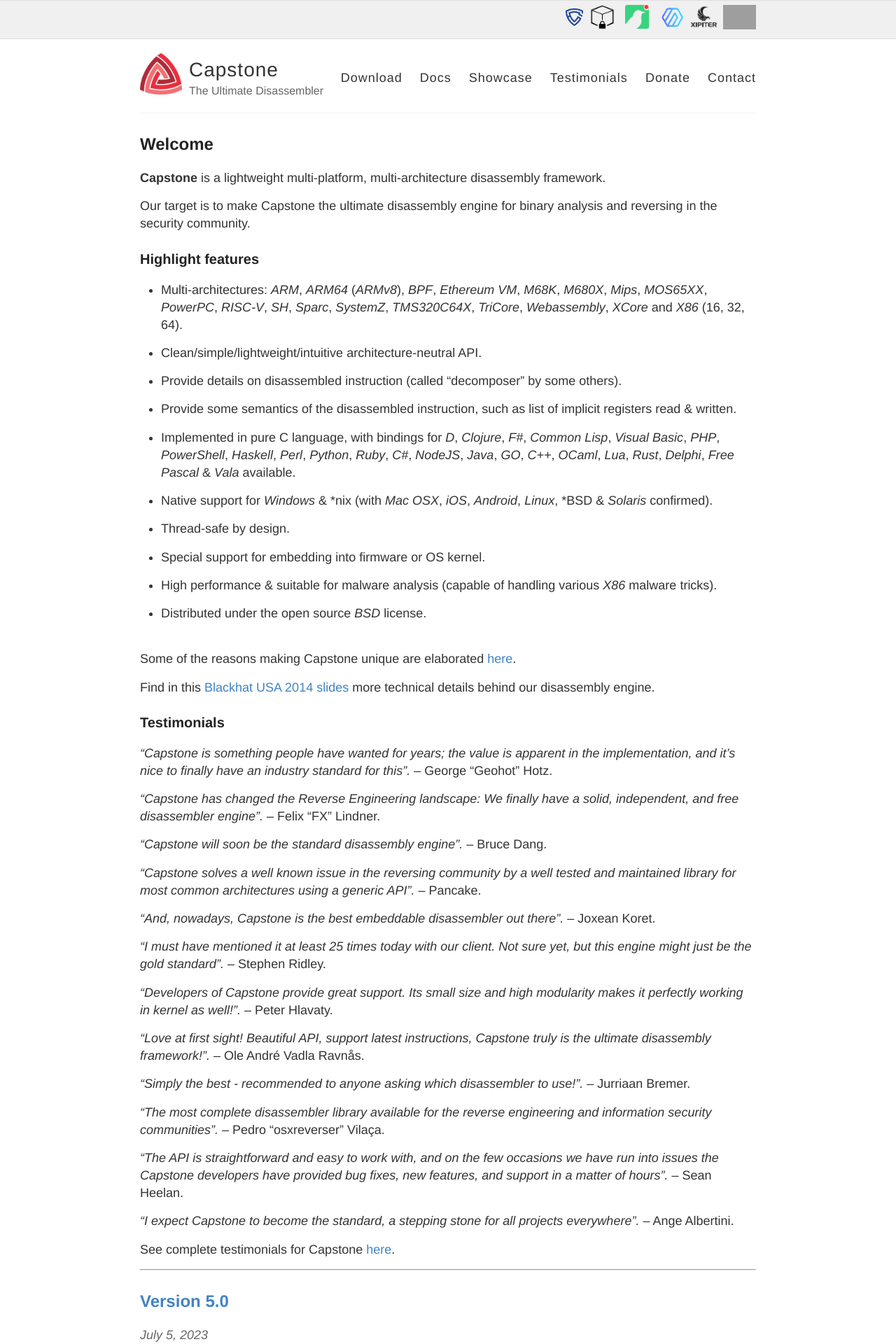
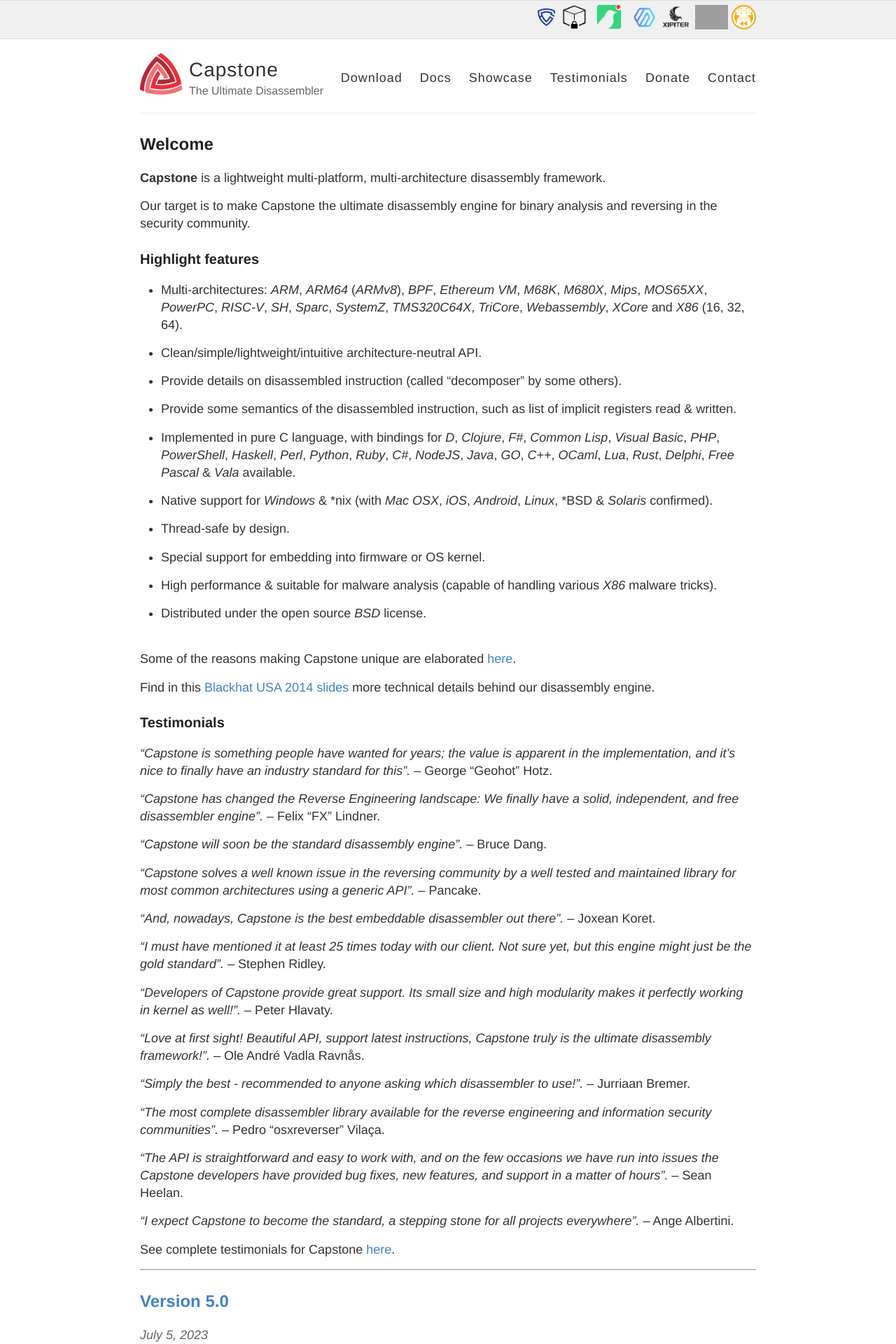
Before and after one commit to capstone-engine/capstone-engine.github.io, a Jekyll site: the page built from index.md, in a window 1280 px wide. Shown: the top 1920 px of the page at 70% size. Built offline with Jekyll 4.4.1, drawn with Linux system fonts in a browser that asks for light colours; grey boxes are pictures that could not be loaded.

Commit message:
Add RizinOrg to sponsor list.

```diff
--- a/_includes/sponsors.html
+++ b/_includes/sponsors.html
@@ -17,4 +17,7 @@
 <a href="https://catenacyber.fr">
 <img border="0" title="Release sponsor" src="/img/catena.png" height="35">
 </a>
+<a href="https://rizin.re/">
+<img border="0" title="Release sponsor" src="/img/rizin.svg" height="35">
+</a>
 </div>
```
Also changed, not shown: img/rizin.svg (added).
